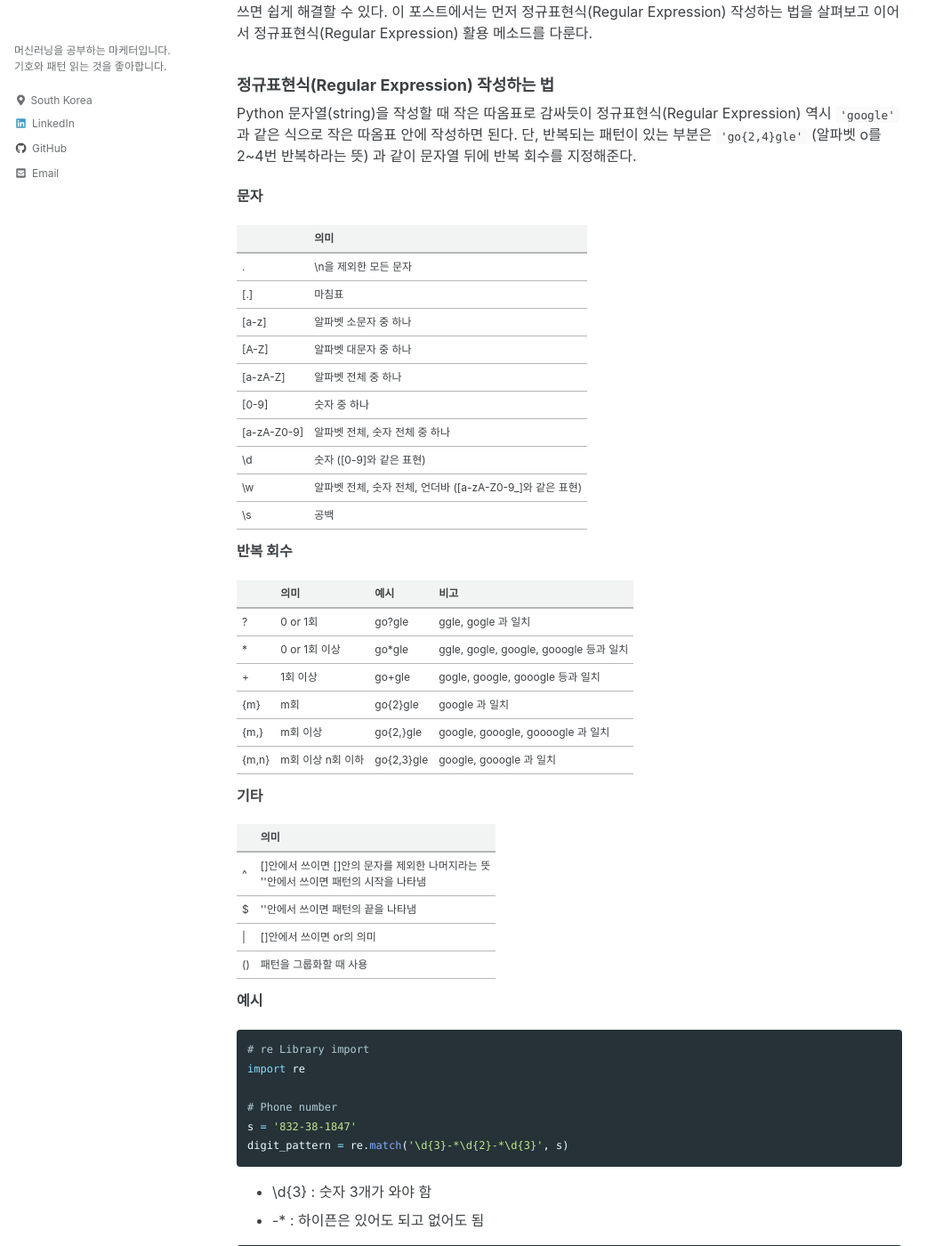
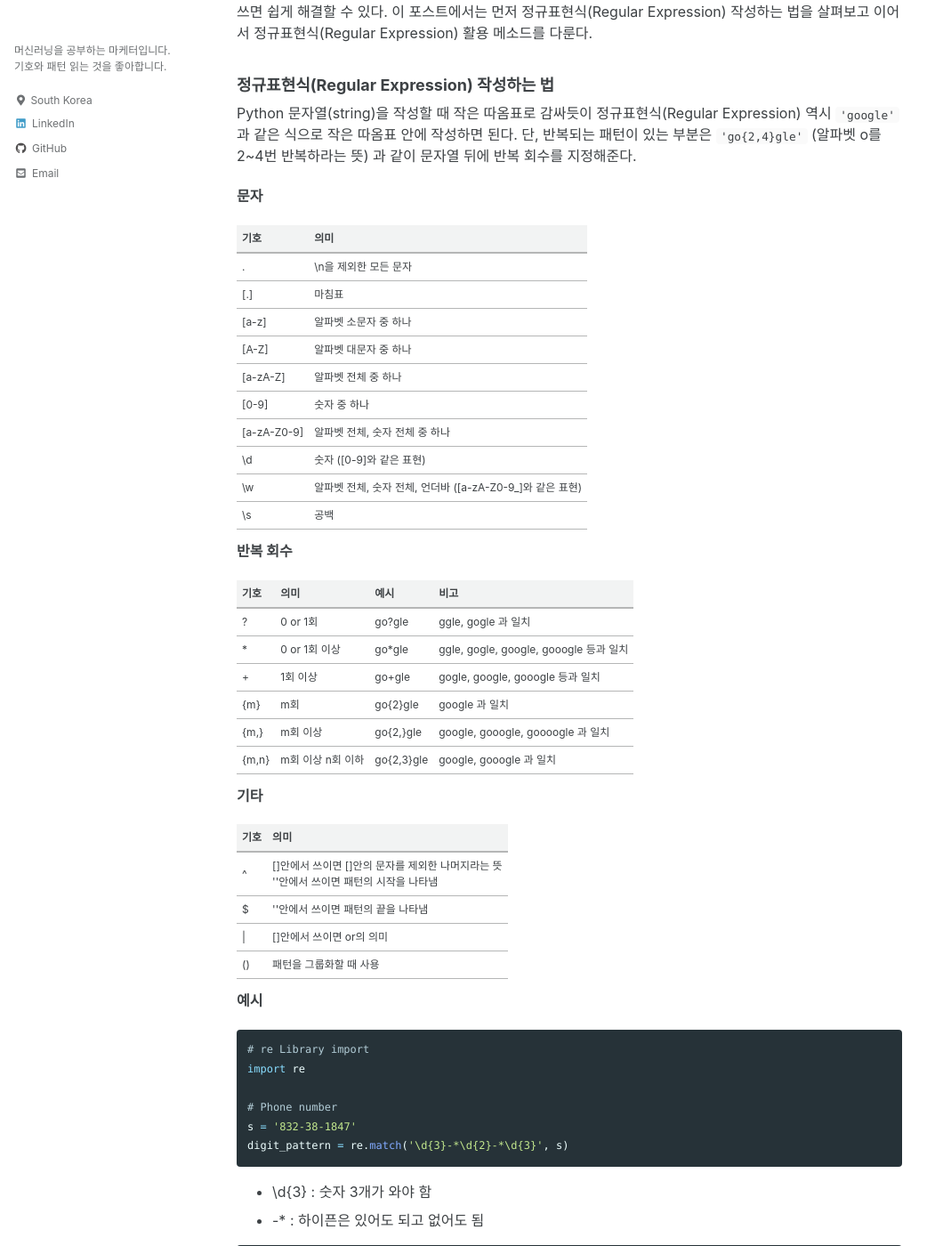
Before and after one commit to amoryoungakim/amoryoungakim.github.io, a Jekyll site: the page built from _posts/2020-09-19-regular-expression.md, in a window 1280 px wide and 1400 px high, scrolled down 722 px. Shown: the whole window at 89% size, without its empty margins (0-1060 px from the left). Built offline with Jekyll 4.4.1, drawn with Linux system fonts in a browser that asks for light colours; cached includes are drawn as plain includes.

Commit message:
Update 2020-09-19-regular-expression.md

```diff
--- a/_posts/2020-09-19-regular-expression.md
+++ b/_posts/2020-09-19-regular-expression.md
@@ -30,7 +30,7 @@ Python 문자열(string)을 작성할 때 작은 따옴표로 감싸듯이 정
 
 **문자**
 
-|   | 의미                                                   |
+|기호| 의미                                                   |
 |---|--------------------------------------------------------|
 | . | \n을 제외한 모든 문자                                   |
 | \[.] | 마침표                                              |
@@ -46,7 +46,7 @@ Python 문자열(string)을 작성할 때 작은 따옴표로 감싸듯이 정
 
 **반복 회수**
 
-|       |       의미       | 예시        | 비고                 |
+|  기호  |       의미       | 예시        | 비고                 |
 |-------|------------------|------------|----------------------|
 | ?     | 0 or 1회         | go?gle     | ggle, gogle 과 일치  |
 | *     | 0 or 1회 이상    | go\*gle    | ggle, gogle, google, gooogle 등과 일치  |
@@ -58,7 +58,7 @@ Python 문자열(string)을 작성할 때 작은 따옴표로 감싸듯이 정
 
 **기타**
 
-|    | 의미                                                   |
+|기호| 의미                                                   |
 |----|--------------------------------------------------------|
 | ^  | \[]안에서 쓰이면 \[]안의 문자를 제외한 나머지라는 뜻<br>\'\'안에서 쓰이면 패턴의 시작을 나타냄      |
 | $  | \'\'안에서 쓰이면 패턴의 끝을 나타냄                     |
```
